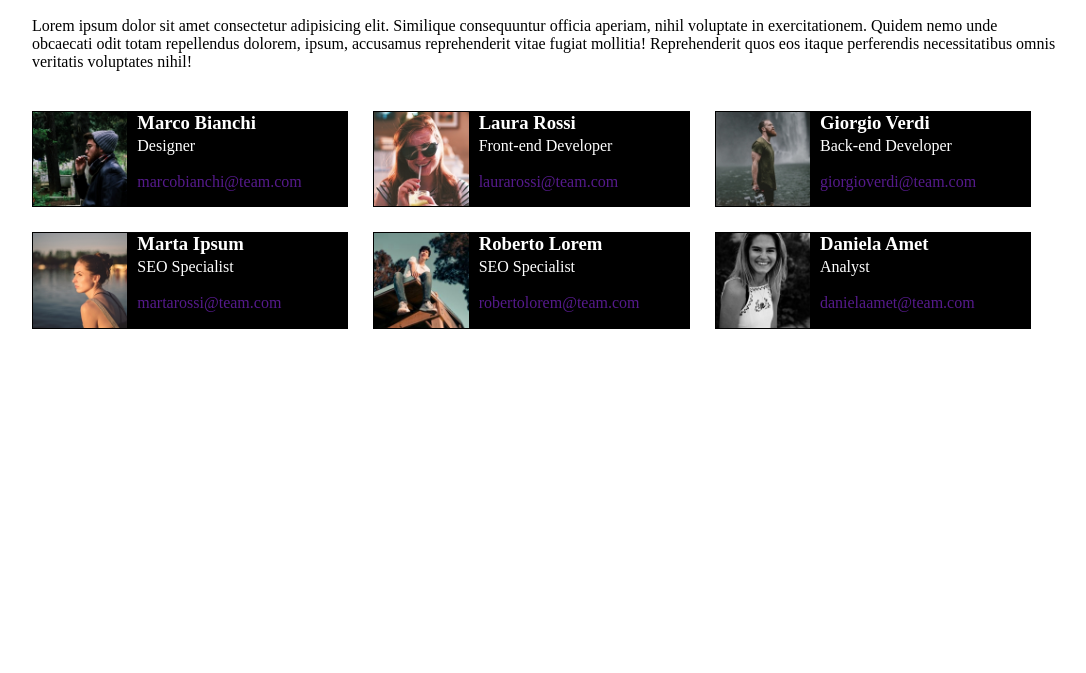
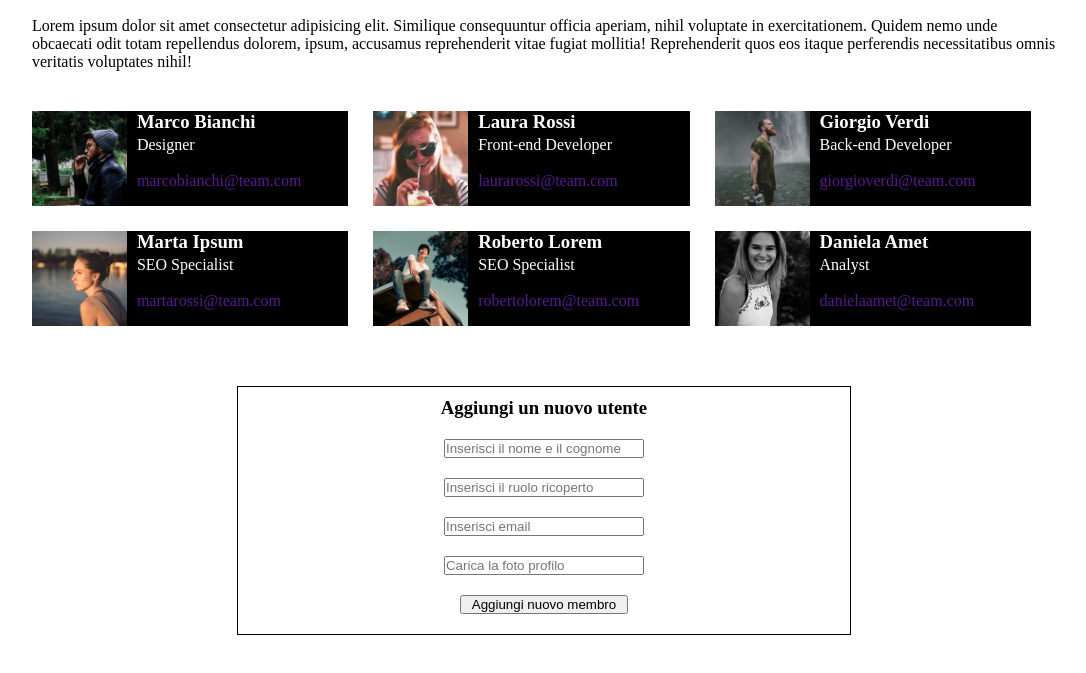
Before and after one commit to giuseppecasaburi/js-our-team, a plain HTML site: page index.html in a window 1280 px wide. Shown: the part 65-738 px from the top of the page, without its empty margins (96-1182 px from the left). Drawn offline with Linux system fonts and the light colour scheme.

Commit message:
feat: completamento bonus form

```diff
--- a/css/style.css
+++ b/css/style.css
@@ -36,6 +36,8 @@ a {
 }
 
 /* LAYOUT */
+
+/* HEADER */
 #header {
     padding: 5px 0 20px;
 }
@@ -45,12 +47,13 @@ a {
     color: #e53170;
 }
 
+/* MAIN */
 #description {
     padding-bottom: 40px;
 }
 
+/* CARD */
 .card {
-    border: 1px solid black;
     background-color: black;
     color: white;
 
@@ -70,3 +73,35 @@ a {
     font-weight: 900;
     padding-bottom: 3px;
 }
+
+/* FORM */
+.add-area {
+    width: 60%;
+    max-width: 900px;
+    margin: 60px auto 0px;
+
+    /* DEBUG */
+    border: 1px solid black;
+}
+
+.add-area h3 {
+    text-align: center;
+    padding: 10px 0 20px;
+}
+
+.form-group {
+    display: flex;
+    flex-direction: column;
+    align-items: center;
+}
+
+input {
+    margin-bottom: 20px;
+    width: 200px;
+    max-width: 90%;
+}
+
+#btn-submit {
+    margin-bottom: 20px;
+    padding: 0 10px;
+}
--- a/index.html
+++ b/index.html
@@ -22,7 +22,21 @@
                 <div class="row row-plus">
 
                 </div>
+            </section>
+            <section id="new-member">
+                <div class="add-area">
+                    <h3>Aggiungi un nuovo utente</h3>
+                    <form id="form" action="">
+                        <div class="form-group">
+                            <input id="name" type="text" placeholder="Inserisci il nome e il cognome" minlength="5" required>
+                            <input id="role" placeholder="Inserisci il ruolo ricoperto" required>
+                            <input id="email" type="email" placeholder="Inserisci email" required>
+                            <input id="image" type="text" placeholder="Carica la foto profilo">
 
+                            <button type="submit" id="btn-submit">Aggiungi nuovo membro</button>
+                        </div>
+                    </form>
+                </div>
             </section>
         </main>
     </div>
--- a/js/script.js
+++ b/js/script.js
@@ -68,3 +68,22 @@ function assegnazione(teamMembers) {
   return cards;
 }
 rowElm.innerHTML = assegnazione(teamMembers);
+
+const formElm = document.getElementById("form");
+const nameInputElm = document.getElementById("name");
+const roleInputElm = document.getElementById("role");
+const emailInputElm = document.getElementById("email");
+const imageInputElm = document.getElementById("image");
+
+formElm.addEventListener("submit", (event) => {
+  event.preventDefault()
+  const newMember = {
+    name: nameInputElm.value,
+    role: roleInputElm.value,
+    email: emailInputElm.value,
+    image: imageInputElm.value
+  };
+
+  teamMembers.push(newMember);
+  rowElm.innerHTML = assegnazione(teamMembers);
+})
```
